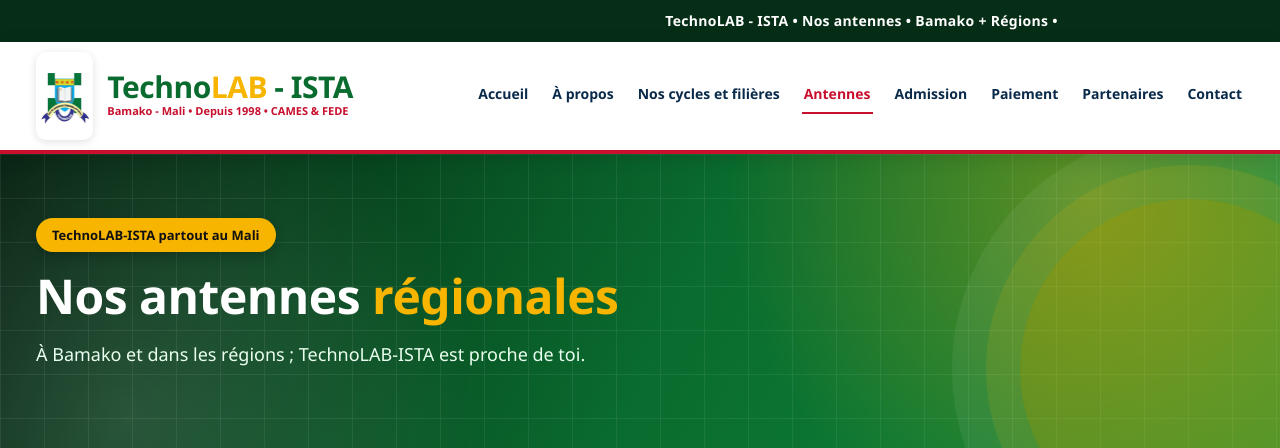
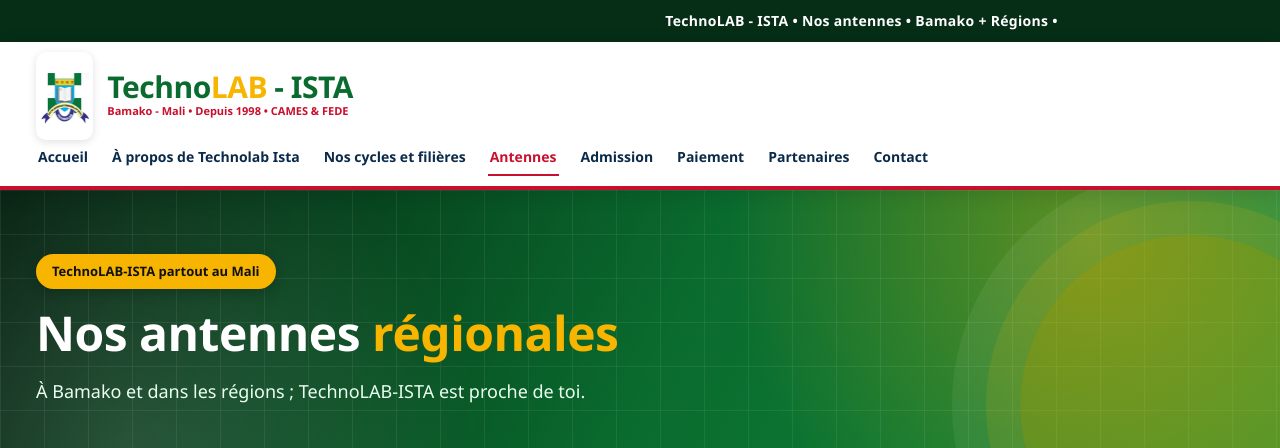
Before and after one commit to At04240/MIAGE, a Java web app: page /antennes.jsp in a window 1280 px wide. Shown: the top 448 px of the page. Run offline with Tomcat 11, a stand-in JSP engine, Linux system fonts and the light colour scheme.

Commit message:
modifier antennes.js

```diff
--- a/src/main/webapp/antennes.jsp
+++ b/src/main/webapp/antennes.jsp
@@ -27,7 +27,7 @@
   </div>
   <nav class="menu">
     <a href="index.jsp">Accueil</a>
-    <a href="institut.jsp">À propos</a>
+    <a href="institut.jsp">À propos de Technolab Ista </a>
     <a href="formations.jsp">Nos cycles et filières</a>
     <a href="antennes.jsp" class="active">Antennes</a>
     <a href="admissions.jsp">Admission</a>
```
